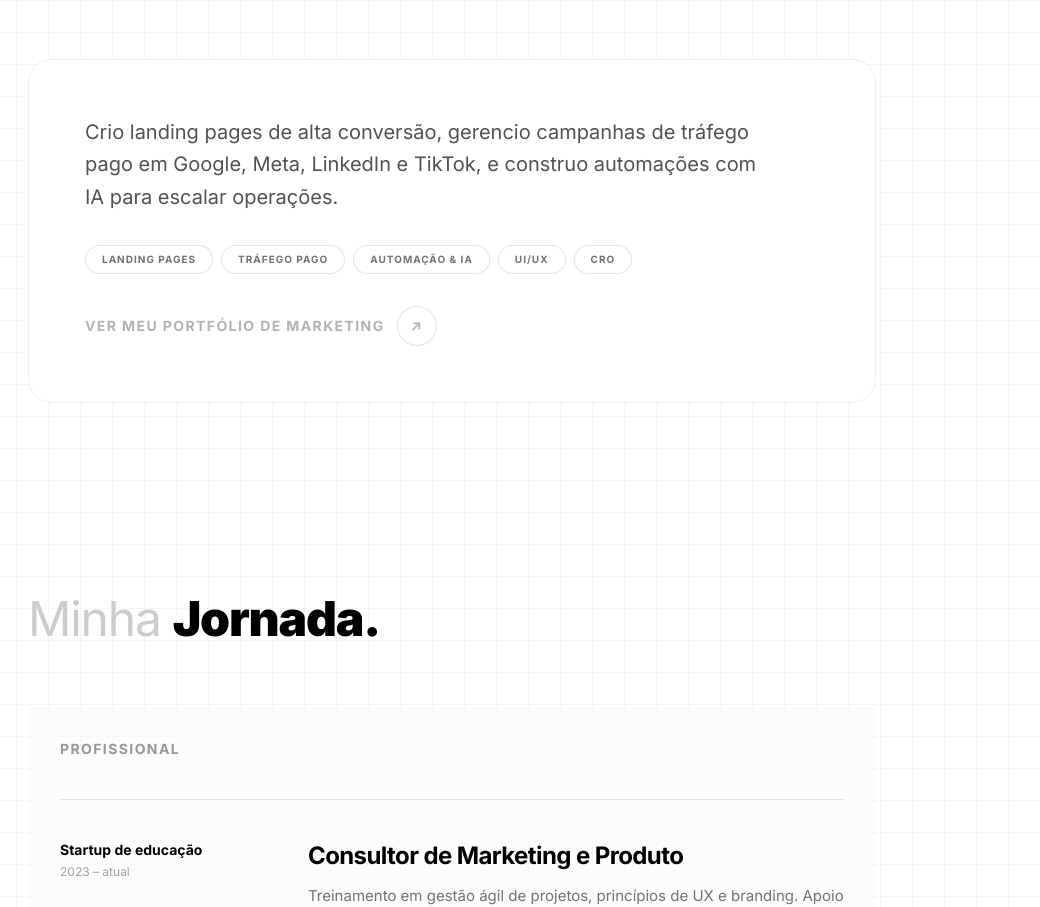
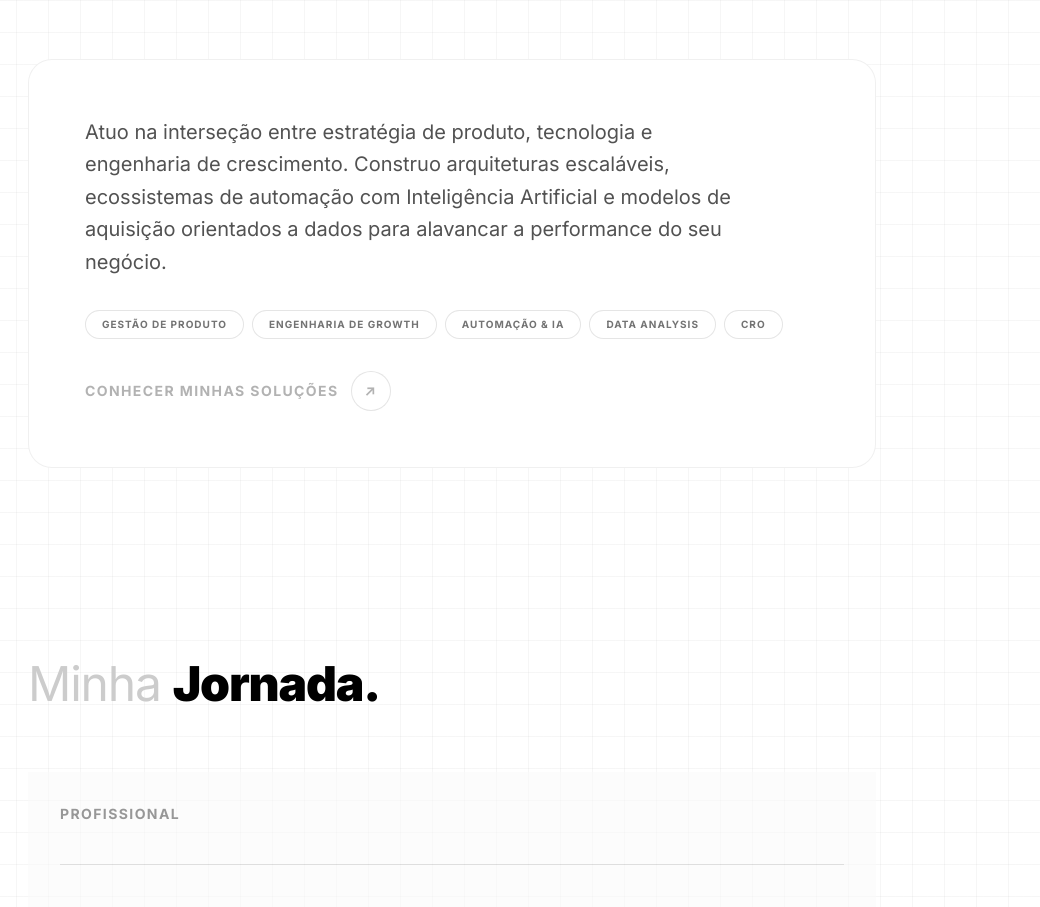
Before and after one commit to Rodriguestmo/portifolio, a Next.js app: page / in a window 1280 px wide. Shown: the part 2112-3019 px from the top of the page, without its empty margins (240-1280 px from the left). Built offline with nearby package versions, Linux system fonts and the light colour scheme.

Commit message:
feat: rewrite services copy to highlight PM and Engineering

```diff
--- a/app/components/home/HomeClient.tsx
+++ b/app/components/home/HomeClient.tsx
@@ -350,18 +350,18 @@ export default function HomeClient() {
 
                 <p className="text-lg md:text-xl text-neutral-600 leading-relaxed mb-8 max-w-2xl relative z-10">
                   {isEn
-                    ? "I design high-conversion landing pages, manage paid traffic campaigns across Google, Meta, LinkedIn & TikTok, and build AI-powered automations to scale operations."
-                    : "Crio landing pages de alta conversão, gerencio campanhas de tráfego pago em Google, Meta, LinkedIn e TikTok, e construo automações com IA para escalar operações."}
+                    ? "I operate at the intersection of product strategy, technology, and growth engineering. I build scalable architectures, AI-powered automation ecosystems, and data-driven acquisition models to accelerate your business performance."
+                    : "Atuo na interseção entre estratégia de produto, tecnologia e engenharia de crescimento. Construo arquiteturas escaláveis, ecossistemas de automação com Inteligência Artificial e modelos de aquisição orientados a dados para alavancar a performance do seu negócio."}
                 </p>
 
                 <div className="flex flex-wrap gap-2 mb-8 relative z-10">
-                  {["Landing Pages", isEn ? "Paid Traffic" : "Tráfego Pago", isEn ? "Automation & AI" : "Automação & IA", "UI/UX", "CRO"].map(tag => (
+                  {[isEn ? "Product Management" : "Gestão de Produto", isEn ? "Growth Engineering" : "Engenharia de Growth", isEn ? "Automation & AI" : "Automação & IA", "Data Analysis", "CRO"].map(tag => (
                     <span key={tag} className="px-4 py-1.5 border border-black/10 bg-white rounded-full text-[10px] font-bold uppercase tracking-widest text-neutral-500">{tag}</span>
                   ))}
                 </div>
 
                 <span className="text-sm font-bold uppercase tracking-widest text-black/30 group-hover:text-black transition-colors duration-300 flex items-center gap-3 relative z-10">
-                  {isEn ? "See my marketing portfolio" : "Ver meu portfólio de marketing"}
+                  {isEn ? "Explore my solutions" : "Conhecer minhas soluções"}
                   <span className="h-10 w-10 rounded-full border border-black/10 bg-white flex items-center justify-center group-hover:bg-black group-hover:text-white group-hover:border-black transition-all duration-500">↗</span>
                 </span>
               </SpotlightCard>
```
